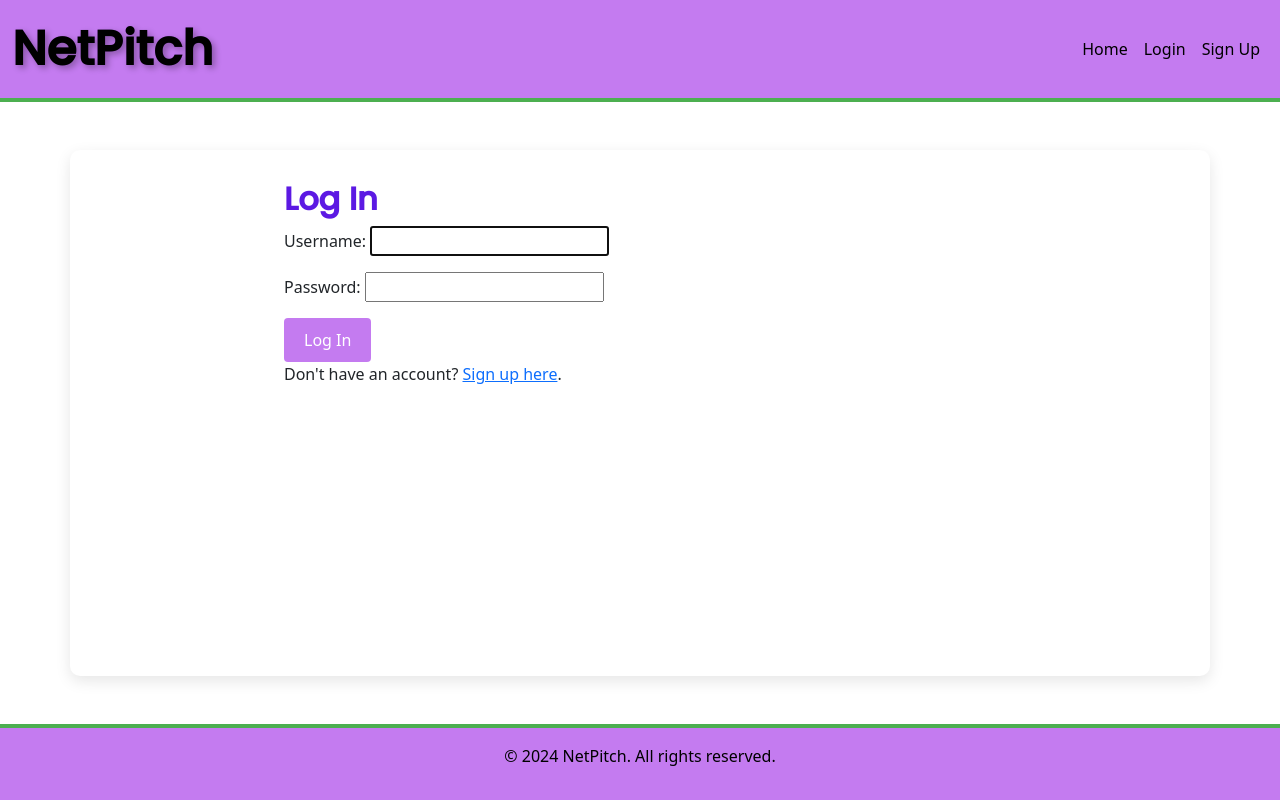
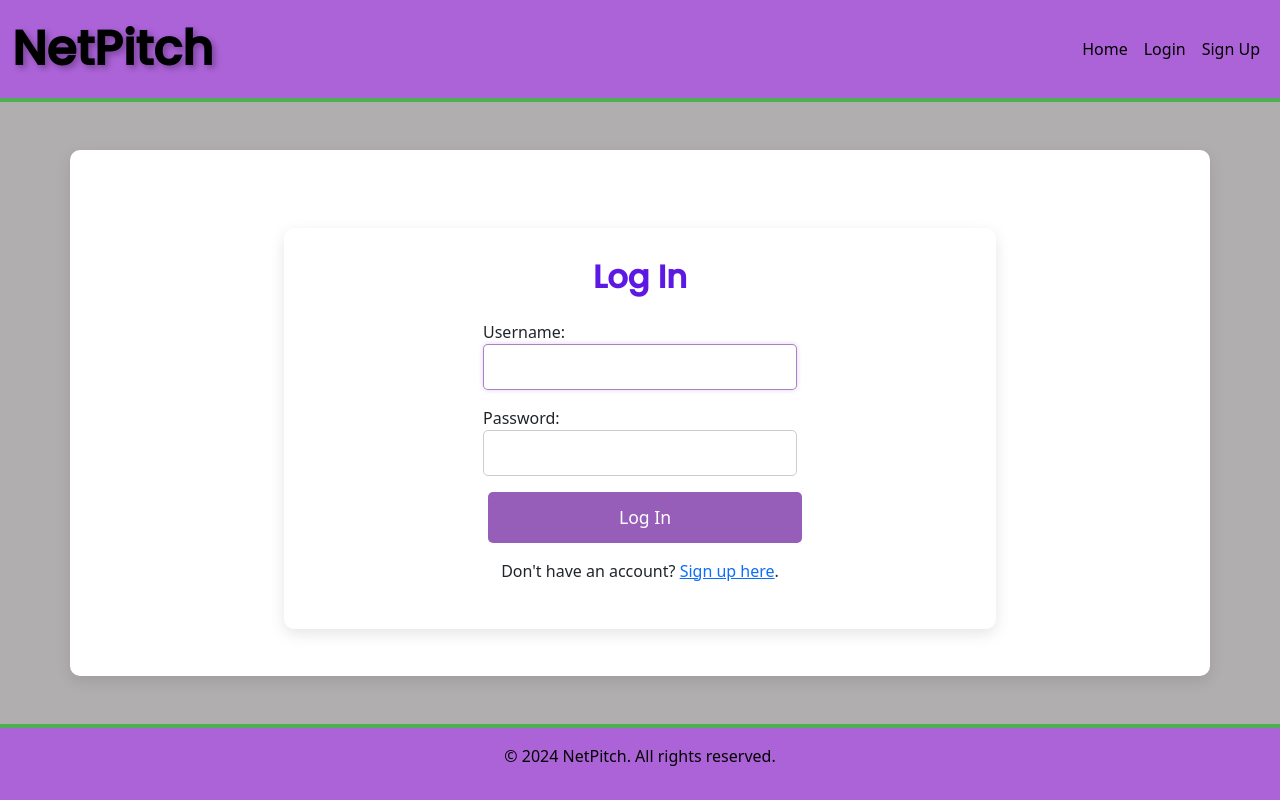
Before and after one commit to Fantomen31/NetPitch, a Django app: page /login/ in a window 1280 px wide. Run offline with Django 4.2, Linux system fonts and the light colour scheme.

Commit message:
created and fixed all style for welcoma, lgin, sign up and base html as well as edited their html files accordingly

```diff
--- a/netpitch/static/css/style.css
+++ b/netpitch/static/css/style.css
@@ -1,4 +1,6 @@
-/* Base html css style */
+/* ============= Global Styles ============= */
+/* Styles that apply across all pages */
+
 /* Title Enhancements */
 .cool-title {
     font-family: 'Poppins', sans-serif;
@@ -6,8 +8,13 @@
     font-weight: 700;
     background: linear-gradient(90deg, rgba(106, 27, 154, 0.3), rgba(74, 0, 224, 0.3)); /* Lighter transparent purple gradient */
     -webkit-background-clip: text;
-    color: black; /* Black text for the title */
-    text-shadow: 3px 3px 6px rgba(0, 0, 0, 0.3); /* Slight shadow for more depth */
+    color: black;
+    text-shadow: 3px 3px 6px rgba(0, 0, 0, 0.3);
+}
+
+/* Base background color for the entire site */
+body {
+    background-color: #b0aeae; /* Light grey background */
 }
 
 /* Header and footer adjustments */
@@ -45,23 +52,56 @@ main {
     margin-bottom: 20px;
 }
 
-/* Form input and button styling */
-button {
-    background-color: rgba(171, 68, 234, 0.7); /* Transparent purple button */
+/* ============= Log In Page Styles ============= */
+/* Log In Page Enhancements */
+.login-container {
+    background-color: white;
+    border-radius: 10px;
+    padding: 30px;
+    box-shadow: 0px 5px 15px rgba(0, 0, 0, 0.1);
+    margin-top: 40px;
+}
+
+h2 {
+    font-family: 'Poppins', sans-serif;
+    font-weight: 600;
+    color: rgba(74, 0, 224, 0.9); /* Same purple for headings */
+}
+
+.form-control {
+    border-radius: 5px;
+    padding: 10px;
+    border: 1px solid #ccc;
+    width: 100%; /* Ensure full-width for the form fields */
+}
+
+.form-control:focus {
+    border-color: rgba(106, 27, 154, 0.5);
+    box-shadow: 0 0 5px rgba(106, 27, 154, 0.2);
+}
+
+/* Login Button */
+button.btn-purple {
+    background-color: rgba(106, 27, 154, 0.7);
     color: white;
     border: none;
-    padding: 10px 20px;
-    border-radius: 4px;
+    padding: 12px 20px;
+    border-radius: 5px;
+    width: 100%;
     transition: background-color 0.3s ease;
 }
 
-button:hover {
-    background-color: #4CAF50; /* Light green on hover */
+button.btn-purple:hover {
+    background-color: #4CAF50; /* Green hover */
+    color: white;
 }
 
+p.text-center {
+    margin-top: 20px;
+}
 
-/* Sign_up page css */
-/* Container and form styling */
+/* ============= Sign Up Page Styles ============= */
+/* Container and form styling for sign up */
 .container {
     background-color: white;
     border-radius: 10px;
@@ -99,40 +139,36 @@ button.btn-purple {
 
 button.btn-purple:hover {
     background-color: #4CAF50; /* Green hover */
-    color: white;
 }
 
-/* Welcome Page CSS */
+/* ============= Welcome Page Styles ============= */
 
-/* Title Enhancements */
-.cool-title {
-    font-family: 'Poppins', sans-serif;
-    font-size: 3rem;
+/* Welcome Page Enhancements */
+h1.cool-title {
+    color: rgba(106, 27, 154, 0.9); /* Deep purple for main headings */
+    font-size: 2.5rem;
     font-weight: 700;
-    background: linear-gradient(90deg, rgba(106, 27, 154, 0.3), rgba(74, 0, 224, 0.3)); /* Lighter transparent purple gradient */
-    -webkit-background-clip: text;
-    color: black; /* Black text for the title */
-    text-shadow: 3px 3px 6px rgba(0, 0, 0, 0.3); /* Slight shadow for more depth */
+    text-align: center;
+    margin-bottom: 20px;
 }
 
-/* Container and form styling */
-.container {
+p.lead {
+    font-size: 1.2rem;
+    color: #000000; /* Deep purple for main headings */
+    text-align: center;
+}
+
+/* Smaller main container */
+.container-small {
+    max-width: 600px;
     background-color: white;
-    border-radius: 10px;
+    border-radius: 8px;
     padding: 30px;
     box-shadow: 0px 5px 15px rgba(0, 0, 0, 0.1);
     margin-top: 40px;
 }
 
-h1, p.lead {
-    color: #4A00E0; /* Deep purple for main headings */
-}
-
-p.lead {
-    font-size: 1.2rem;
-}
-
-/* Button Styling */
+/* Button Styling for Welcome Page (both buttons are purple and change to green on hover) */
 .btn-purple {
     background-color: rgba(106, 27, 154, 0.7); /* Purple background */
     color: white;
@@ -141,51 +177,18 @@ p.lead {
     border-radius: 5px;
     transition: background-color 0.3s ease;
     font-size: 1.1rem;
+    margin: 0 5px;
+    width: 100%;
 }
 
 .btn-purple:hover {
-    background-color: #4CAF50; /* Light green on hover */
+    background-color: #4CAF50; /* Green on hover */
 }
 
-.btn-outline-purple {
-    background-color: transparent;
-    color: rgba(106, 27, 154, 0.7); /* Purple text */
-    border: 2px solid rgba(106, 27, 154, 0.7); /* Purple border */
-    padding: 12px 20px;
-    border-radius: 5px;
-    transition: background-color 0.3s ease, color 0.3s ease;
-    font-size: 1.1rem;
+/* Center content vertically */
+.full-height {
+    height: 100vh;
+    display: flex;
+    justify-content: center;
+    align-items: center;
 }
-
-.btn-outline-purple:hover {
-    background-color: rgba(106, 27, 154, 0.7); /* Purple background on hover */
-    color: white; /* White text on hover */
-}
-
-/* Form input and button styling */
-.form-control {
-    border-radius: 5px;
-    padding: 10px;
-    border: 1px solid #ccc;
-    box-shadow: none;
-}
-
-.form-control:focus {
-    border-color: rgba(106, 27, 154, 0.5);
-    box-shadow: 0 0 5px rgba(106, 27, 154, 0.2);
-}
-
-button.btn-purple {
-    background-color: rgba(106, 27, 154, 0.7);
-    color: white;
-    border: none;
-    padding: 12px 20px;
-    border-radius: 5px;
-    width: 100%;
-    transition: background-color 0.3s ease;
-}
-
-button.btn-purple:hover {
-    background-color: #4CAF50; /* Green hover */
-    color: white;
-}
--- a/netpitch/templates/netpitch/signup.html
+++ b/netpitch/templates/netpitch/signup.html
@@ -1,7 +1,7 @@
 {% extends 'netpitch/base.html' %}
 {% load form_tags %}
 
-{% block title %}Sign Up{% endblock %}
+{% block title %}Sign Up{% endblock title %}
 
 {% block content %}
 <div class="container mt-5">
--- a/netpitch/templates/registration/login.html
+++ b/netpitch/templates/registration/login.html
@@ -1,15 +1,27 @@
 {% extends 'netpitch/base.html' %}
+{% load form_tags %}
 
 {% block title %}Log In{% endblock title %}
 
 {% block content %}
-  <h2>Log In</h2>
-
-  <form method="post">
-    {% csrf_token %}
-    {{ form.as_p }}
-    <button type="submit">Log In</button>
-  </form>
-
-  <p>Don't have an account? <a href="{% url 'signup' %}">Sign up here</a>.</p>
+<div class="container login-container mt-5">
+    <div class="row justify-content-center">
+        <div class="col-md-6">
+            <h2 class="text-center mb-4">Log In</h2>
+            <form method="post">
+                {% csrf_token %}
+                <div class="mb-3">
+                    {{ form.username.label_tag }}
+                    {{ form.username|add_class:"form-control" }}
+                </div>
+                <div class="mb-3">
+                    {{ form.password.label_tag }}
+                    {{ form.password|add_class:"form-control" }}
+                </div>
+                <button type="submit" class="btn btn-purple btn-block">Log In</button>
+            </form>
+            <p class="text-center mt-3">Don't have an account? <a href="{% url 'signup' %}">Sign up here</a>.</p>
+        </div>
+    </div>
+</div>
 {% endblock content %}
```
Also changed, not shown: netpitch/templates/netpitch/welcome_page.html (+4 -6 lines).
